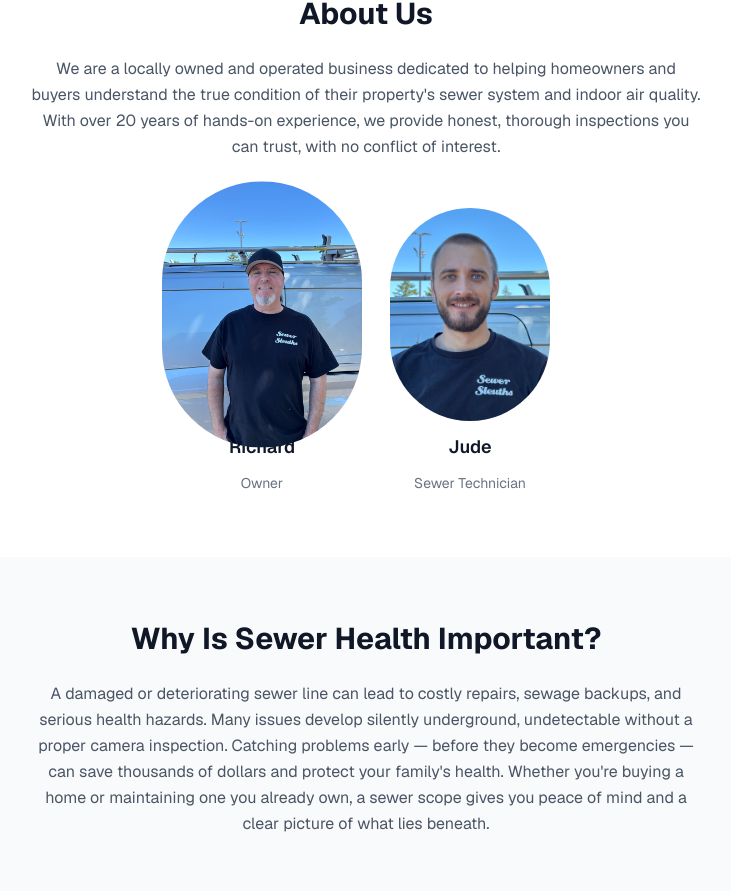
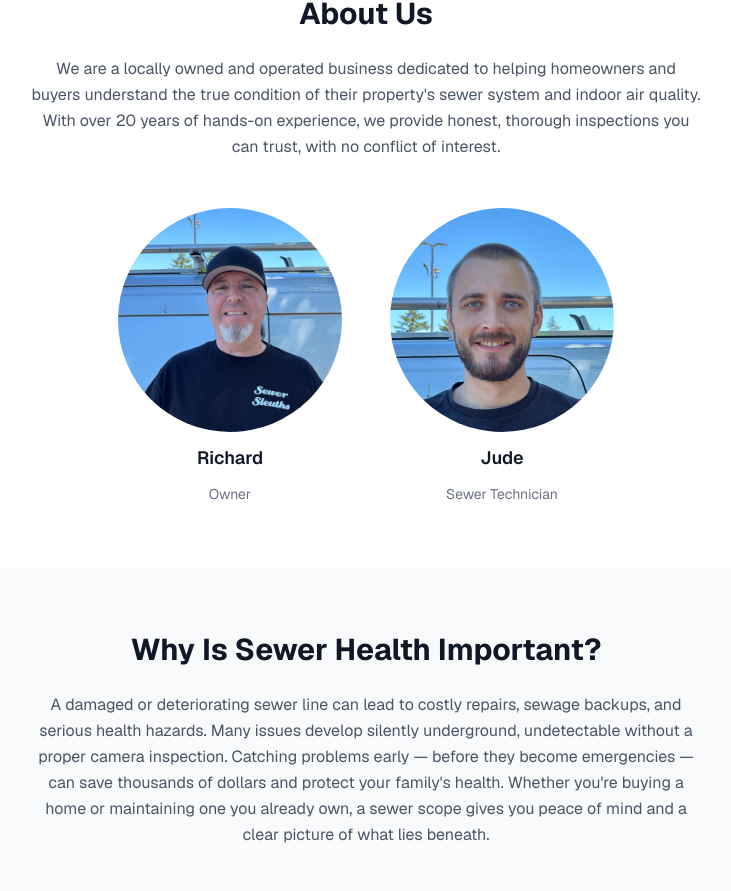
Before and after one commit to jventi4690/SewerSleuths, a Next.js app: page / in a window 1280 px wide. Shown: the part 877-1768 px from the top of the page, without its empty margins (274-1005 px from the left). Built offline with nearby package versions, Linux system fonts and the light colour scheme.

Commit message:
Enlarge profile photos

```diff
--- a/app/page.tsx
+++ b/app/page.tsx
@@ -72,24 +72,28 @@ export default function Home() {
         </p>
         <div className="flex flex-col sm:flex-row justify-center gap-12">
           <div className="flex flex-col items-center gap-3">
+            <div className="w-56 h-56 rounded-full overflow-hidden shrink-0">
               <Image
                 src="/images/richard.png"
                 alt="Richard"
                 width={160}
                 height={160}
-              className="w-40 h-40 rounded-full object-cover scale-125"
+                className="w-full h-full object-cover scale-150"
               />
+            </div>
             <p className="font-semibold text-gray-900 text-lg">Richard</p>
             <p className="text-gray-500 text-sm">Owner</p>
           </div>
           <div className="flex flex-col items-center gap-3">
+            <div className="w-56 h-56 rounded-full overflow-hidden shrink-0">
               <Image
                 src="/images/jude.png"
                 alt="Jude"
                 width={160}
                 height={160}
-              className="w-40 h-40 rounded-full object-cover"
+                className="w-full h-full object-cover"
               />
+            </div>
             <p className="font-semibold text-gray-900 text-lg">Jude</p>
             <p className="text-gray-500 text-sm">Sewer Technician</p>
           </div>
```
Lines whose indentation alone changed are shown as unchanged.
